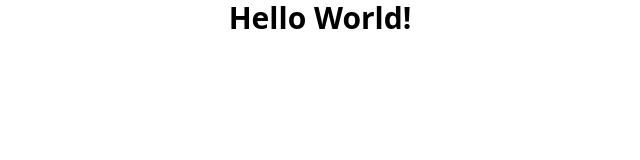
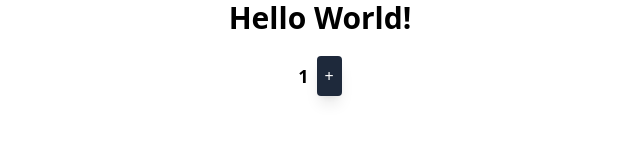
Before and after one commit to bhaskarayh/vip-code-react-js, a React (Vite) app: page / in a window 1280 px wide. Shown: the top 160 px of the page, without its empty margins (320-960 px from the left). Built offline with nearby package versions, Linux system fonts and the light colour scheme.

Commit message:
13.Lifecycle

```diff
--- a/src/Pages/welcome.jsx
+++ b/src/Pages/welcome.jsx
@@ -1,9 +1,14 @@
+import Counter from '../components/Fragments/Counter';
+
 const Welcome = () => {
-  return (
-    <div className="flex justify-center">
-      <h1 className="text-3xl font-bold">Hello World!</h1>
-    </div>
-  );
+    return (
+        <div className="flex justify-center flex-col">
+            <h1 className="text-3xl font-bold text-center">Hello World!</h1>
+            <div className="mt-5">
+                <Counter></Counter>
+            </div>
+        </div>
+    );
 };
 
 export default Welcome;
--- a/src/components/Fragments/Counter.jsx
+++ b/src/components/Fragments/Counter.jsx
@@ -6,6 +6,24 @@ class Counter extends React.Component {
         this.state = {
             count: 0,
         };
+        // #1
+        console.log('Constructor');
+    }
+
+    // Melihat komponen pertama kali terjadi
+    /* Cek Diagramnya https://projects.wojtekmaj.pl/react-lifecycle-methods-diagram/ */
+    componentDidMount() {
+        this.setState({ count: 1 });
+        // #2
+        console.log('componentDidMount');
+    }
+
+    // Melihat setiap perubahan yang terjadi
+    componentDidUpdate() {
+        console.log('componentDidUpdate');
+        if (this.state.count === 10) {
+            this.setState({ count: 0 });
+        }
     }
 
     render() {
@@ -13,7 +31,7 @@ class Counter extends React.Component {
             <div className="flex justify-center items-center gap-2 ">
                 <h1 className="text-lg font-bold">{this.state.count}</h1>
                 <button
-                    className="p-2 bg-blue-300 rounded shadow-lg font-md"
+                    className="p-2 bg-slate-800 text-white rounded shadow-lg font-md"
                     onClick={() =>
                         this.setState({
                             count: this.state.count + 1,
@@ -22,6 +40,8 @@ class Counter extends React.Component {
                 >
                     +
                 </button>
+                {/*  #3 */}
+                {console.log('render')}
             </div>
         );
     }
```
